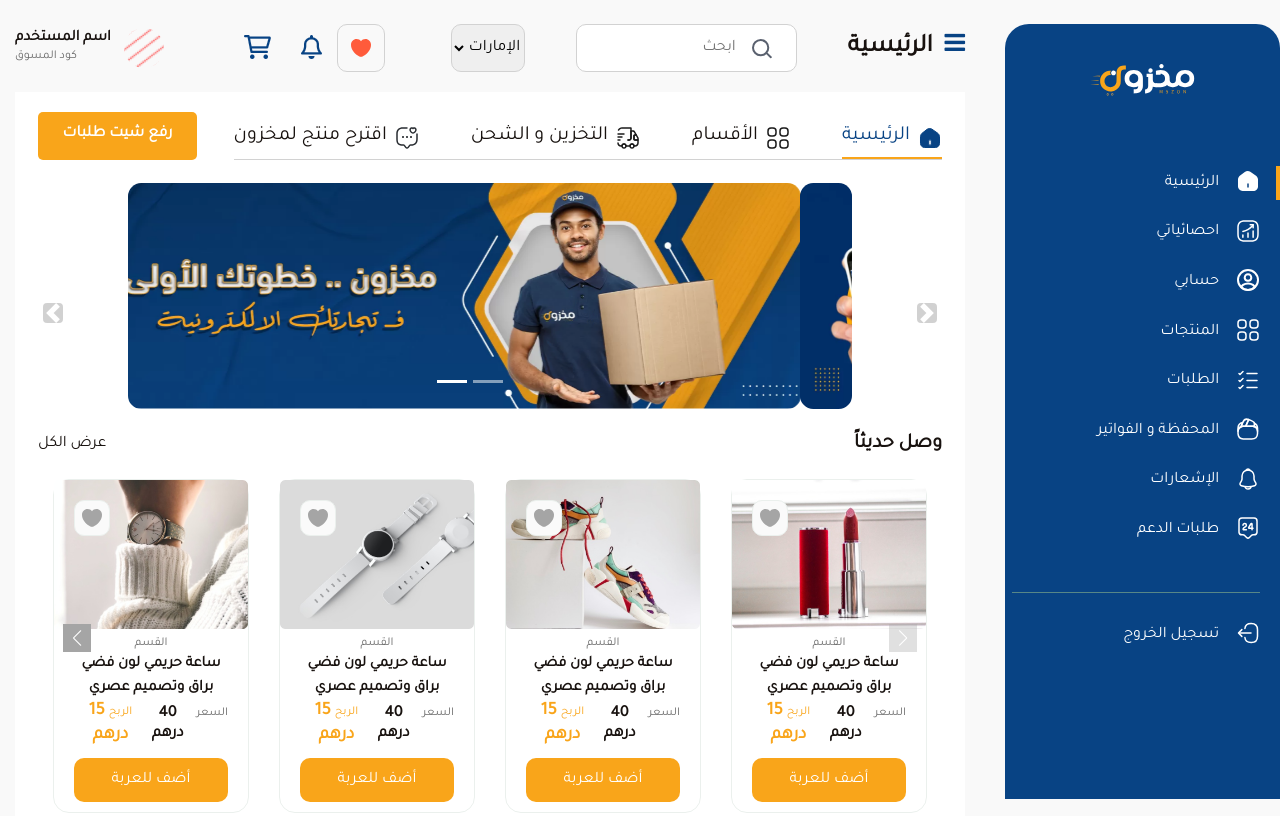
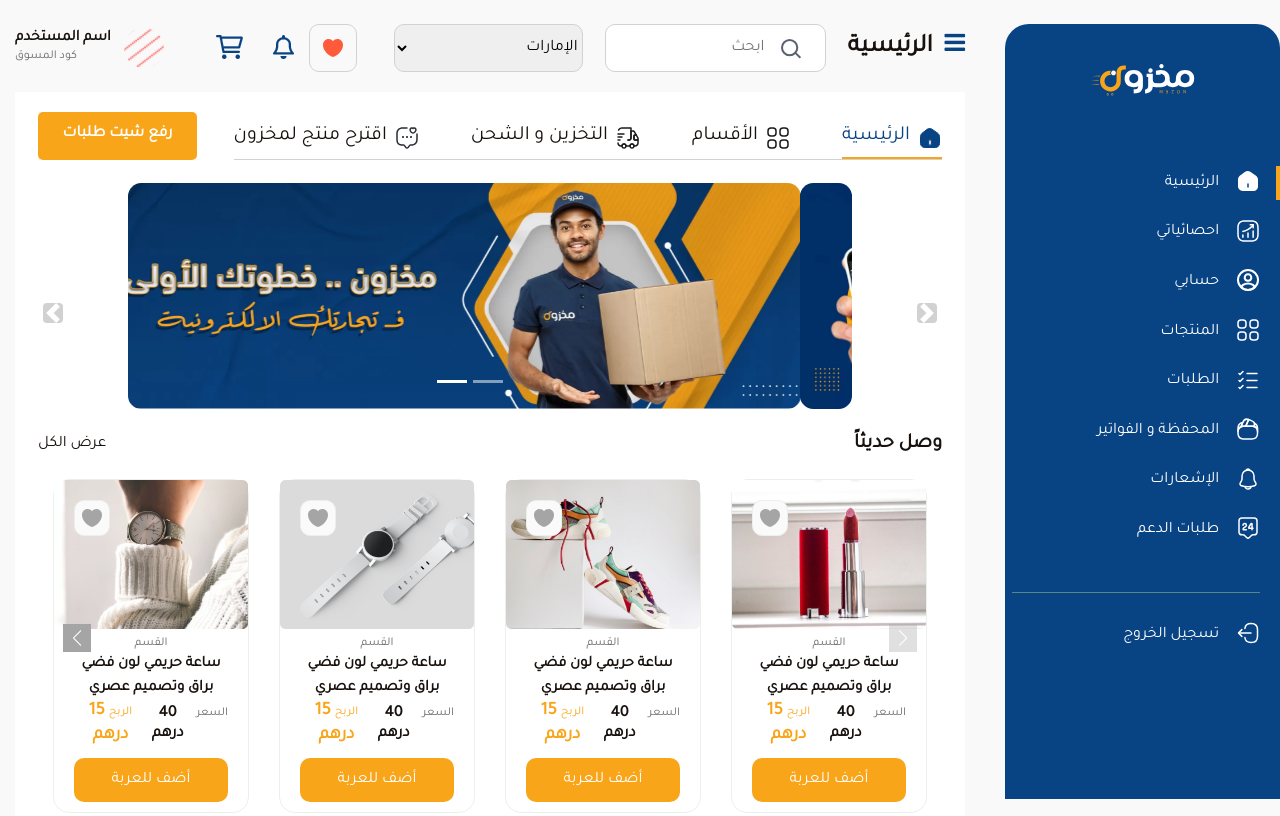
Before and after one commit to eslamgedawy8/ma5zon, a plain HTML site: page index.html in a window 1280 px wide. Shown: the top 816 px of the page. Drawn offline with nearby package versions, Linux system fonts and the light colour scheme.

Commit message:
feat: ✨ fix country dropdown width

```diff
--- a/css/main.css
+++ b/css/main.css
@@ -687,6 +687,10 @@
     .home-wrapper__header--profile {
         display: flex;
     }
+
+    .home-wrapper__header--coutries {
+        width: 189px;
+    }
 }
 
 /* large screens */
```
